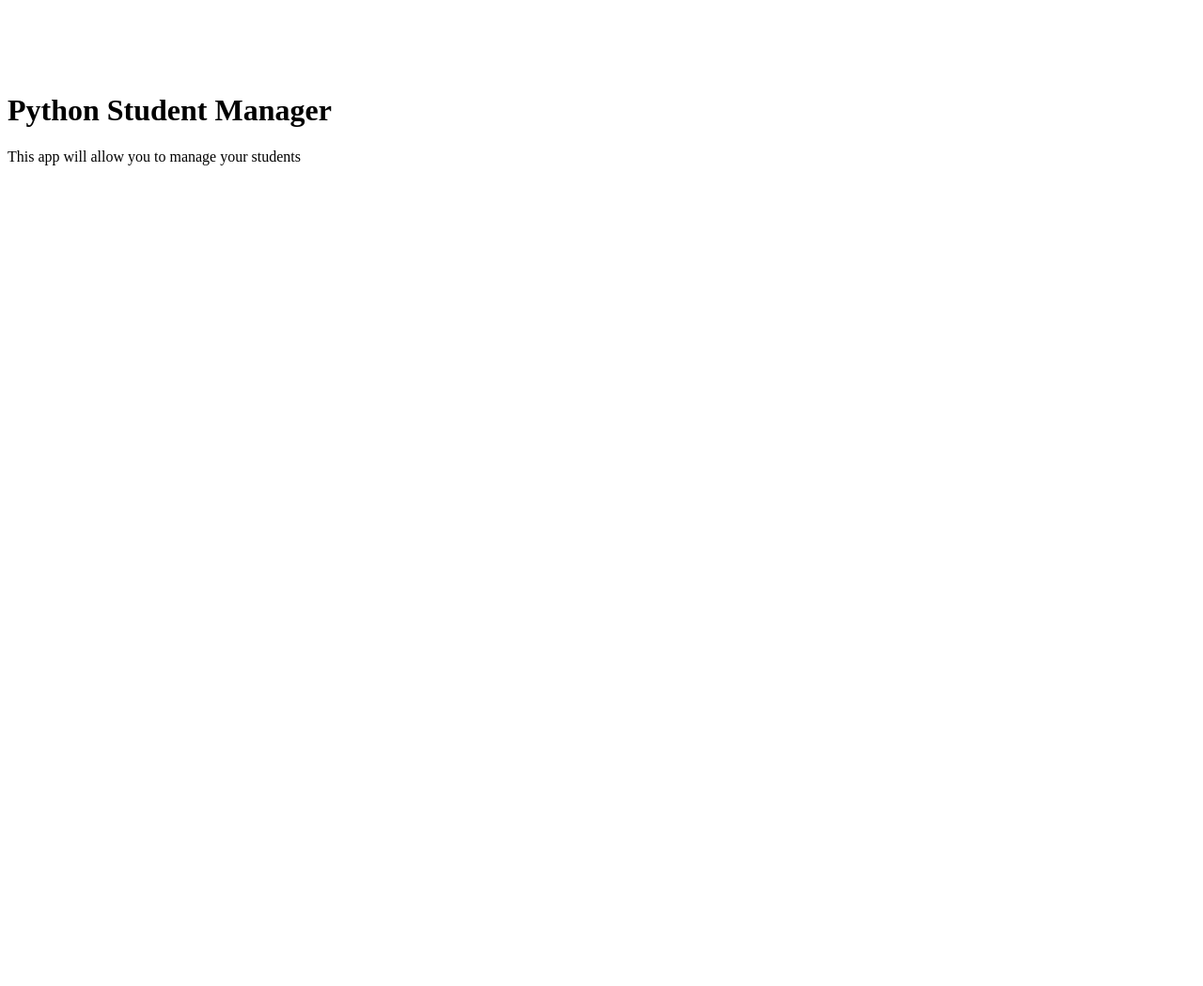
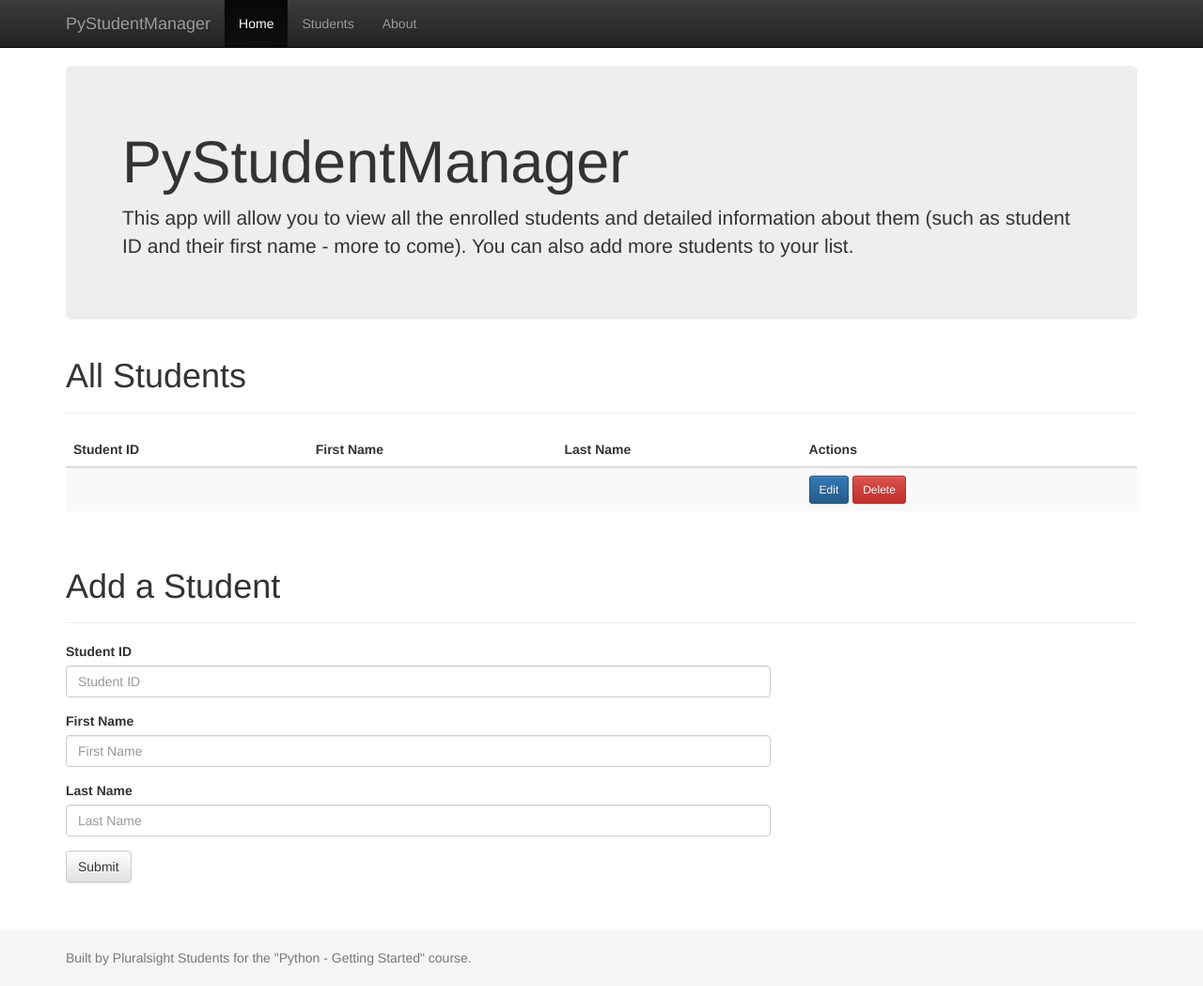
Before and after one commit to shivprogrammer/Python_Practice, a Flask app: template webapp/templates/index.html in a window 1280 px wide. Shown: the whole page at 94% size. Before the commit the page ends 176 px from the top, so only its background shows below. Run offline with Flask 2, Linux system fonts and the light colour scheme; the template is opened without the code that fills it, so the values that code supplies are empty; some libraries are stand-ins or nearby versions.

Commit message:
massively fleshed out index.html, the app is looking pretty

```diff
--- a/webapp/templates/index.html
+++ b/webapp/templates/index.html
@@ -2,18 +2,25 @@
 <html lang="en">
 <head>
     <meta charset="utf-8">
-    <meta http-equiv="X-UA-Compatible" content="IE-edge">
+    <meta http-equiv="X-UA-Compatible" content="IE=edge">
     <meta name="viewport" content="width=device-width, initial-scale=1">
+    <!-- The above 3 meta tags *must* come first in the head; any other head content must come *after* these tags -->
+    <meta name="description" content="PyStudentManager app - Make Your Students Love Your School">
+    <meta name="author" content="From Students to Students">
 
-    <meta name="description" content="Python Student Manager App">
-    <meta name="author" content="Shivvy">
+    <title>PyStudentManager - An App Built By Students, For Students</title>
 
-    <title>Python Student Manager App</title>
+    <link rel="stylesheet" href="https://maxcdn.bootstrapcdn.com/bootstrap/3.3.7/css/bootstrap.min.css" integrity="sha384-BVYiiSIFeK1dGmJRAkycuHAHRg32OmUcww7on3RYdg4Va+PmSTsz/K68vbdEjh4u" crossorigin="anonymous">
 
+    <!-- Optional theme -->
     <link rel="stylesheet" href="https://maxcdn.bootstrapcdn.com/bootstrap/3.3.7/css/bootstrap-theme.min.css" integrity="sha384-rHyoN1iRsVXV4nD0JutlnGaslCJuC7uwjduW9SVrLvRYooPp2bWYgmgJQIXwl/Sp" crossorigin="anonymous">
 
-    <script src="https://cdnjs.cloudflare.com/ajax/libs/html5shiv/3.7.3/html5shiv.min.js"></script>
-    <script src="https://cdnjs.cloudflare.com/ajax/libs/respond.js/1.4.2/respond.min.js"></script>
+    <!-- HTML5 shim and Respond.js for IE8 support of HTML5 elements and media queries -->
+    <!--[if lt IE 9]>
+    <script src="https://oss.maxcdn.com/html5shiv/3.7.3/html5shiv.min.js"></script>
+    <script src="https://oss.maxcdn.com/respond/1.4.2/respond.min.js"></script>
+    <![endif]-->
+
 
     <style>
         body {
@@ -33,22 +40,108 @@
 
 <body>
 
-<!--<nav class="navbar navbar-inverse navbar-fixed-top">-->
-    <!--<div class="container">-->
-        <!--<div class="navbar-header"></div>-->
-    <!--</div>-->
-<!--</nav>-->
+<nav class="navbar navbar-inverse navbar-fixed-top">
+    <div class="container">
+        <div class="navbar-header">
+            <button type="button" class="navbar-toggle collapsed" data-toggle="collapse" data-target="#navbar" aria-expanded="false" aria-controls="navbar">
+                <span class="sr-only">Toggle navigation</span>
+                <span class="icon-bar"></span>
+                <span class="icon-bar"></span>
+                <span class="icon-bar"></span>
+            </button>
+            <a class="navbar-brand" href="#">PyStudentManager</a>
+        </div>
+        <div id="navbar" class="collapse navbar-collapse">
+            <ul class="nav navbar-nav">
+                <li class="active"><a href="#">Home</a></li>
+                <li><a href="#students">Students</a></li>
+                <li><a href="#about">About</a></li>
+            </ul>
+        </div><!--/.nav-collapse -->
+    </div>
+</nav>
 
 <div class="container">
 
     <div class="jumbotron">
-        <h1>Python Student Manager</h1>
-        <p>This app will allow you to manage your students</p>
+        <h1>PyStudentManager</h1>
+        <p>This app will allow you to view all the enrolled students and detailed information about them (such as
+            student ID and their first name - more to come). You can also add more students to your list.</p>
     </div>
+
+    <div class="page-header">
+        <h1>All Students</h1>
+    </div>
+    <div class="row">
+        <div class="col-md-12">
+
+                {% for student in students %}
+
+                {% endfor %}
+                <table class="table table-striped">
+                <thead>
+                <tr>
+                    <th>Student ID</th>
+                    <th>First Name</th>
+                    <th>Last Name</th>
+                    <th>Actions</th>
+                </tr>
+                </thead>
+                <tbody><tr>
+                    <td>{{ student.student_id }}</td>
+                    <td>{{ student.name }}</td>
+                    <td>{{ student.last_name }}</td>
+                    <td>
+                        <button class="btn btn-primary btn-sm">Edit</button>
+                        <button class="btn btn-danger btn-sm">Delete</button>
+                    </td>
+                </tr></tbody>
+            </table>
+        </div>
+
+    </div>
+
+    <div class="page-header">
+        <h1>Add a Student</h1>
+    </div>
+
+    <div class="row">
+        <div class="col-md-8">
+            <form method="POST">
+                <div class="form-group">
+                    <label for="student-id">Student ID</label>
+                    <input type="number" class="form-control" id="student-id" placeholder="Student ID" name="student-id">
+                </div>
+                <div class="form-group">
+                    <label for="first-name">First Name</label>
+                    <input type="text" class="form-control" id="first-name" placeholder="First Name" name="name">
+                </div>
+                <div class="form-group">
+                    <label for="last-name">Last Name</label>
+                    <input type="text" class="form-control" id="last-name" placeholder="Last Name" name="last-name">
+                </div>
+
+                <button type="submit" class="btn btn-default">Submit</button>
+            </form>
+        </div>
+    </div>
+
 </div>
 
+<footer class="footer">
+  <div class="container">
+      <p class="text-muted">Built by Pluralsight Students for the "Python - Getting Started" course.</p>
+  </div>
+</footer>
+
+
+<!-- Bootstrap core JavaScript
+================================================== -->
+<!-- Placed at the end of the document so the pages load faster -->
+<script src="https://ajax.googleapis.com/ajax/libs/jquery/1.12.4/jquery.min.js"></script>
+
+<!-- Latest compiled and minified JavaScript -->
+<script src="https://maxcdn.bootstrapcdn.com/bootstrap/3.3.7/js/bootstrap.min.js" integrity="sha384-Tc5IQib027qvyjSMfHjOMaLkfuWVxZxUPnCJA7l2mCWNIpG9mGCD8wGNIcPD7Txa" crossorigin="anonymous"></script>
 
 
 </body>
-
-</html>
```
